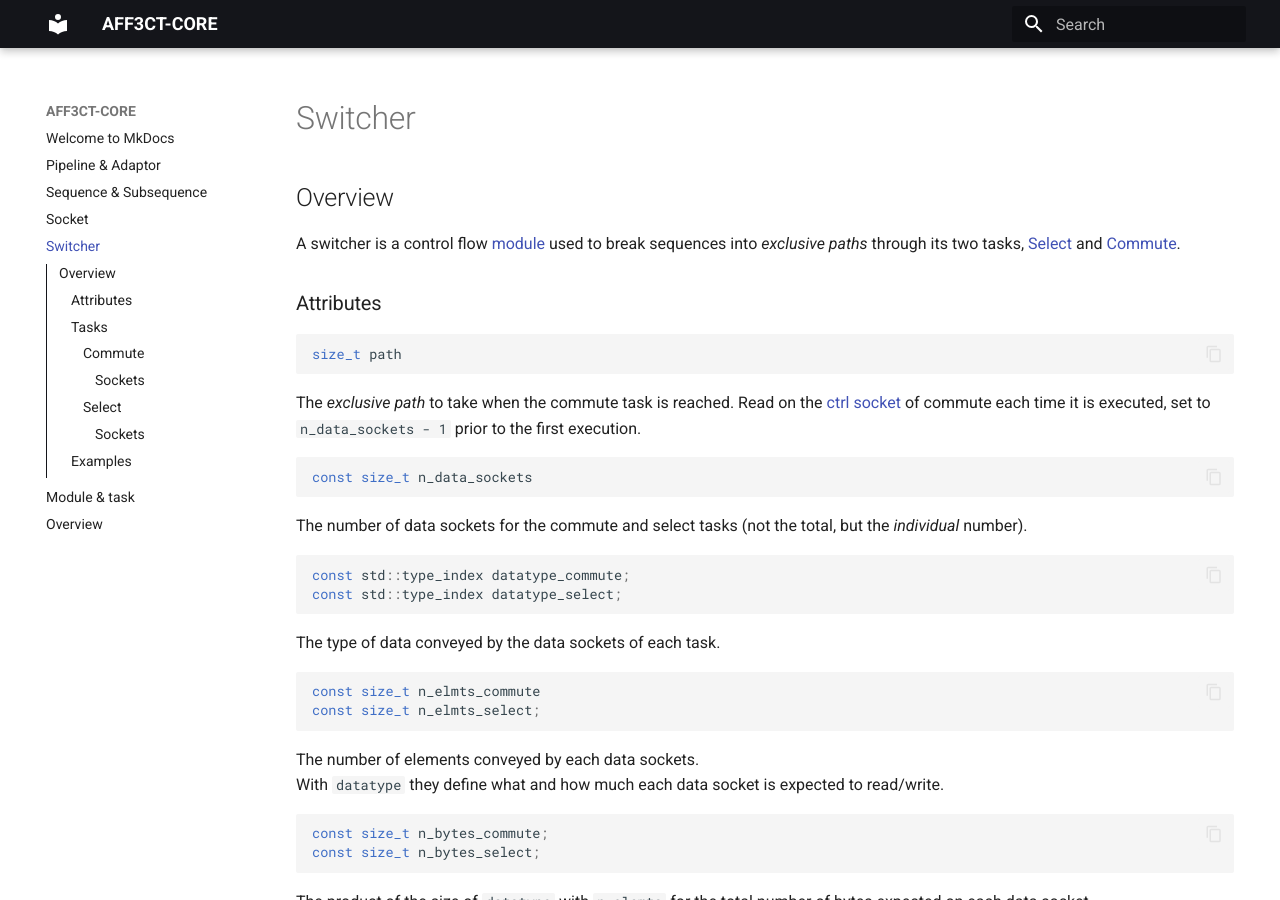
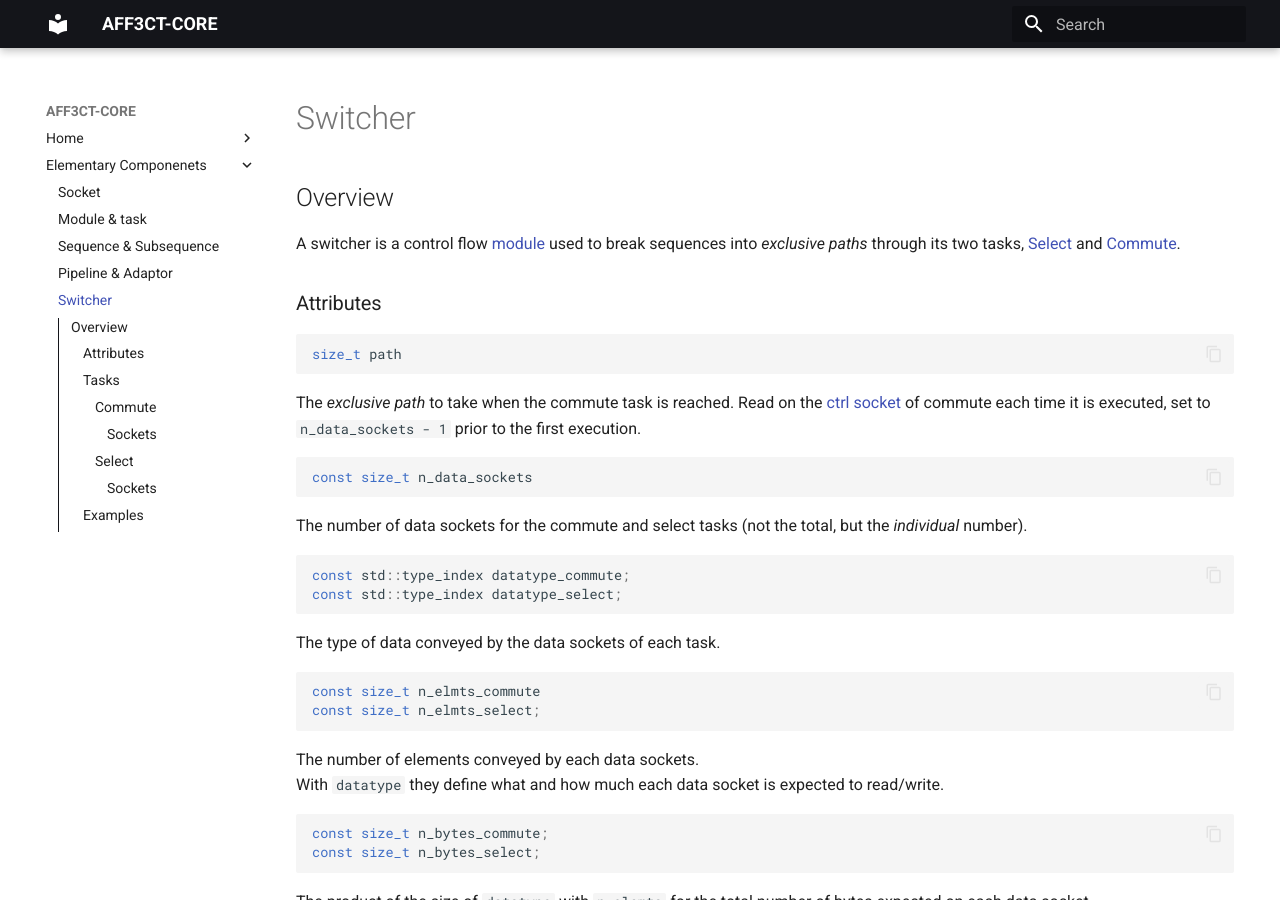
Before and after one commit to aff3ct/streampu, an MkDocs documentation site: the page built from docs/Switcher.md, in a window 1280 px wide and 900 px high. Built offline with MkDocs 1.6.1 and Material for MkDocs 9.7.7, drawn with Linux system fonts in a browser that asks for light colours; some of the changed lines change nothing that is shown.

Commit message:
Svg figures update

```diff
--- a/docs/Switcher.md
+++ b/docs/Switcher.md
@@ -94,6 +94,6 @@
 <a name="Examples"><a/>
 
 === "while loop"
-    ![for_loop](./assets/ctrl_for.png)
+    ![for_loop](./assets/for.svg)
 === "switch-case"
-    ![switch](./assets/ctrl_switch.png)
+    ![switch](./assets/switch.svg)
--- a/mkdocs.yml
+++ b/mkdocs.yml
@@ -53,3 +53,14 @@
   - javascripts/mathjax.js
   - https://polyfill.io/v3/polyfill.min.js?features=es6
   - https://cdn.jsdelivr.net/npm/mathjax@3/es5/tex-mml-chtml.js
+
+nav:
+  - Home:
+    - index.md
+    - overview.md
+  - Elementary Componenets:
+      - Socket.md
+      - module & task.md
+      - Sequence & Subsequence.md
+      - Pipeline & Adaptor.md
+      - Switcher.md
```
Also changed, not shown: docs/assets/ctrl_for.png (deleted), docs/assets/ctrl_switch.png (deleted), docs/assets/for.svg (added), docs/assets/switch.svg (added), 2 other files.
